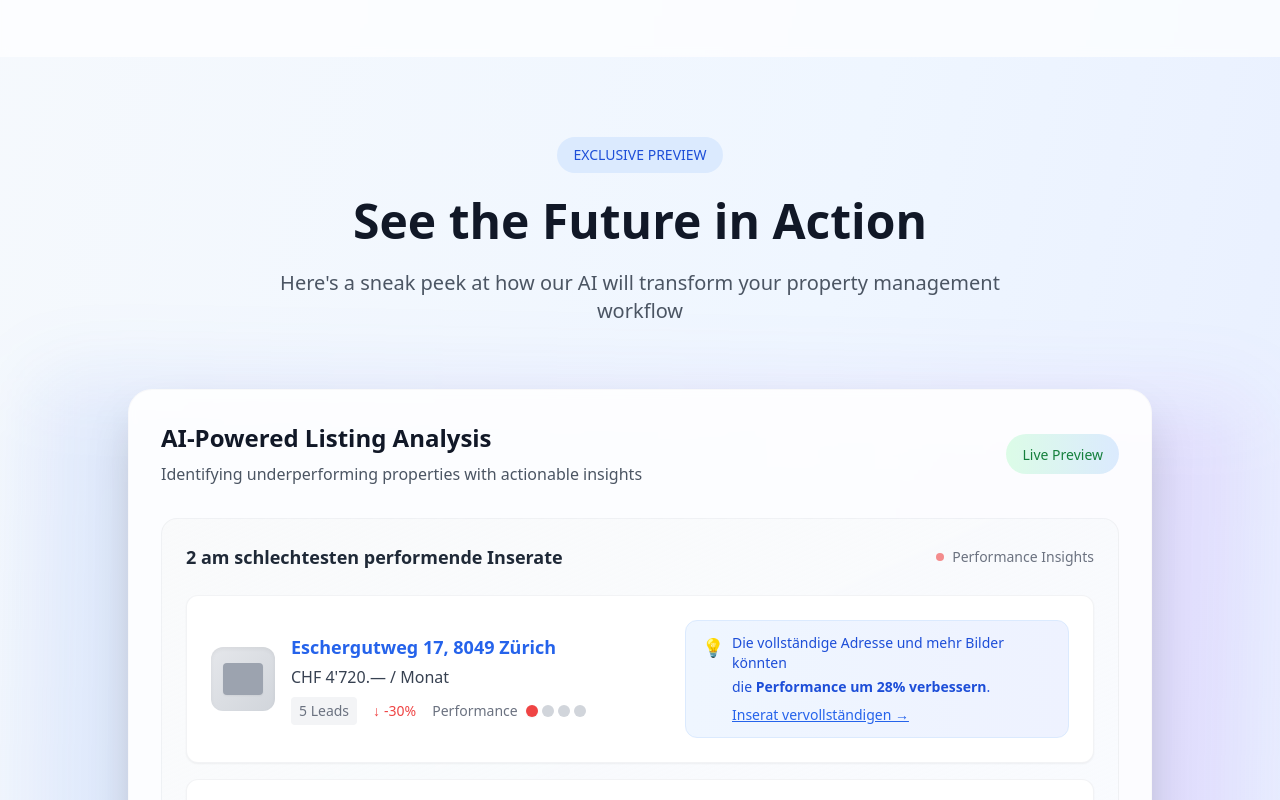
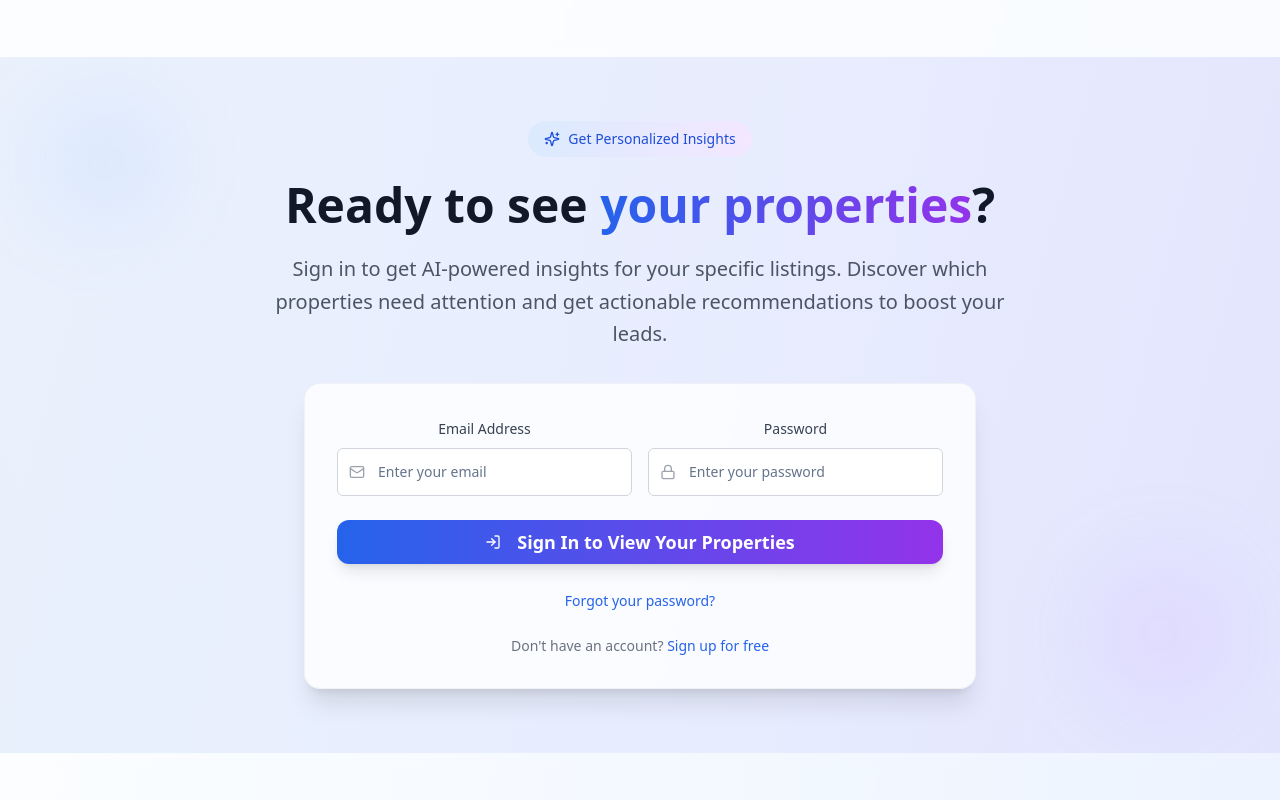
Before and after one commit to pablofondo/feature-feedback-flare, a React (Vite) app: page / in a window 1280 px wide. Shown: the part 1720-2520 px from the top of the page. Built offline with nearby package versions, Linux system fonts and the light colour scheme.

Commit message:
Remove feature preview section
Removed the feature preview section from the landing page.

```diff
--- a/src/pages/Index.tsx
+++ b/src/pages/Index.tsx
@@ -1,6 +1,6 @@
+
 import React from 'react';
 import Header from '../components/Header';
-import GraphFeature from '../components/GraphFeature';
 import FeatureVoting from '../components/FeatureVoting';
 import LoginCTA from '../components/LoginCTA';
 import ContactForm from '../components/ContactForm';
@@ -151,31 +151,7 @@ const Index = () => {
         </div>
       </section>
 
-      {/* Feature Preview */}
-      <section className="py-20 px-4 sm:px-6 lg:px-8 relative">
-        <div className="max-w-7xl mx-auto">
-          <div className="text-center mb-16">
-            <div className="inline-block px-4 py-2 bg-blue-100 text-blue-700 rounded-full text-sm font-medium mb-6">
-              EXCLUSIVE PREVIEW
-            </div>
-            <h2 className="text-4xl md:text-5xl font-bold text-gray-900 mb-6">
-              See the Future in Action
-            </h2>
-            <p className="text-xl text-gray-600 max-w-3xl mx-auto">
-              Here's a sneak peek at how our AI will transform your property management workflow
-            </p>
-          </div>
-
-          <div className="relative">
-            <div className="absolute inset-0 bg-gradient-to-r from-blue-600/10 to-purple-600/10 rounded-3xl blur-2xl transform rotate-1"></div>
-            <div className="relative">
-              <GraphFeature />
-            </div>
-          </div>
-        </div>
-      </section>
-
-      {/* Login CTA - Now positioned right after feature preview */}
+      {/* Login CTA */}
       <LoginCTA />
 
       {/* Feature Voting */}
```
